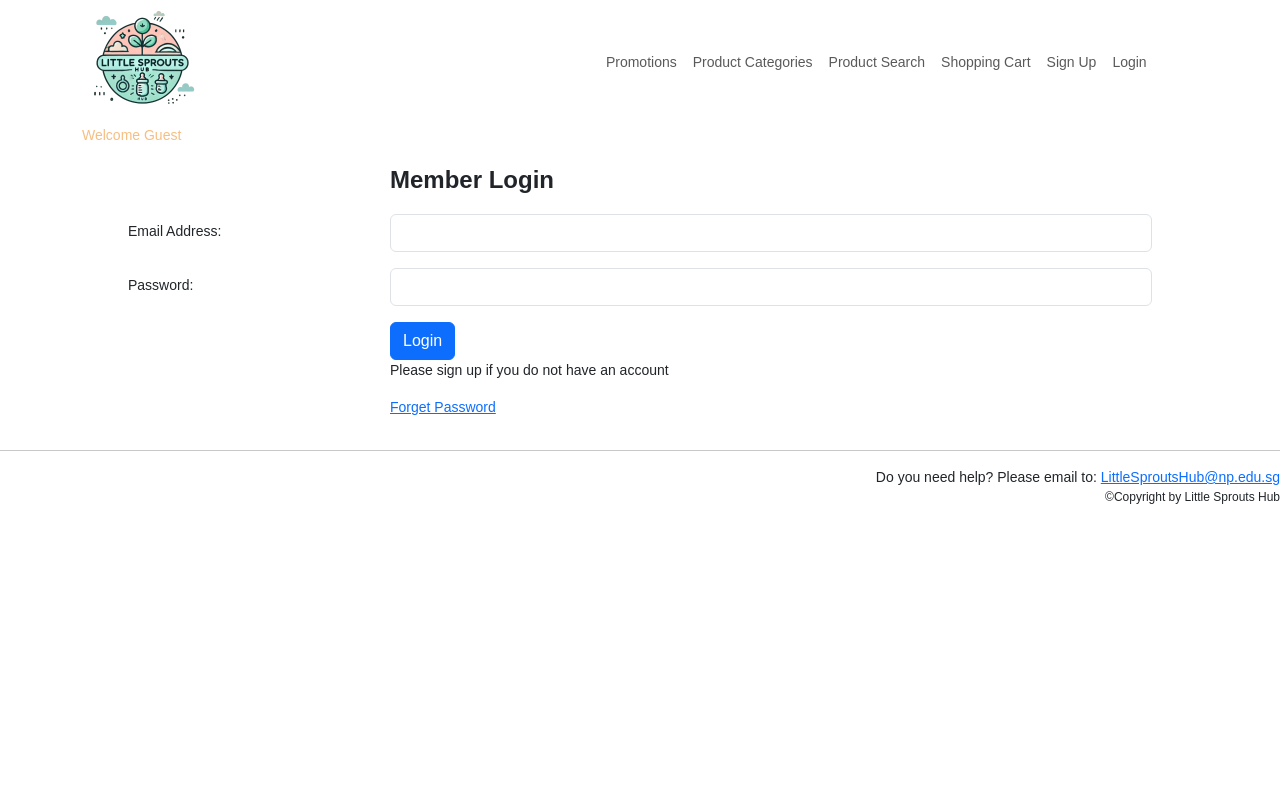
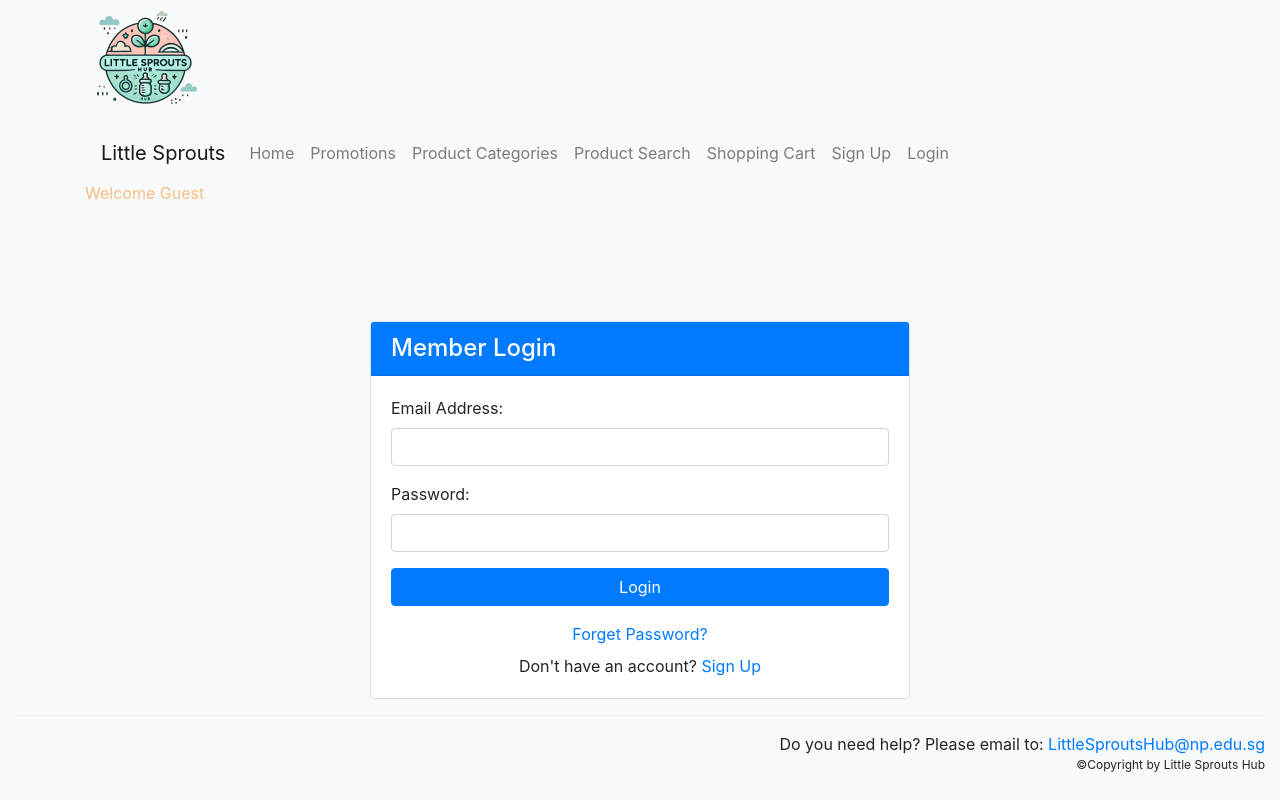
Before and after one commit to Marcus101101/EcadAssigment, a PHP site: page /login.php in a window 1280 px wide. Run offline with PHP 8.4, Linux system fonts and the light colour scheme.

Commit message:
redesigned the login page and made some changes to navbar

```diff
--- a/login.php
+++ b/login.php
@@ -4,47 +4,55 @@ session_start();
 //Include the Page Layout header
 include("header.php");
 ?>
-<!-- Create a centrally located container -->
- <div style="width:80%; margin:auto;">
-<!-- Create a HTML Form within the container -->
- <form action ="checkLogin.php" method="post">
-<!-- 1st row - Header Row -->
-<div class="mb-3 row">
-    <div class="col-sm-9 offset-sm-3">
-        <span class="page-title">Member Login</span>
+<!DOCTYPE html>
+<html>
+<head>
+  <title>Member Login</title>
+  <link rel="stylesheet" href="https://stackpath.bootstrapcdn.com/bootstrap/4.5.2/css/bootstrap.min.css">
+  <style>
+    body {
+      background-color: #f8f9fa; /* Light background color */
+    }
+  .login-container {
+      margin-top: 100px;
+    }
+  </style>
+</head>
+<body>
+
+<div class="container login-container">
+  <div class="row justify-content-center">
+    <div class="col-md-6">
+      <div class="card">
+        <div class="card-header bg-primary text-white">
+          <h4 class="mb-0">Member Login</h4>
+        </div>
+        <div class="card-body">
+          <form action="checkLogin.php" method="post">
+            <div class="form-group">
+              <label for="email">Email Address:</label>
+              <input type="email" class="form-control" id="email" name="email" required>
+            </div>
+            <div class="form-group">
+              <label for="password">Password:</label>
+              <input type="password" class="form-control" id="password" name="password" required>
+            </div>
+            <button type="submit" class="btn btn-primary btn-block">Login</button>
+            <div class="text-center mt-3">
+              <a href="forgetPassword.php">Forget Password?</a>
+            </div>
+            <div class="text-center mt-2">
+              Don't have an account? <a href="register.php">Sign Up</a>
+            </div>
+          </form>
+        </div>
+      </div>
     </div>
+  </div>
 </div>
-<!-- 2nd row - entry of email address -->
- <div class="mb-3 row">
-    <label class="col-sm-3 col-form-label" for="email">
-        Email Address:
-    </label>
-    <div class="col-sm-9">
-        <input class="form-control" type="email"
-                name="email" id="email" required />
-    </div>
-</div>
-<!-- 3rd Row - Entry password -->
- <div class="mb-3 row">
-    <label class="col-sm-3 col-form-label" for="password">
-        Password:
-    </label>
-    <div class="col-sm-9">
-        <input class="form-control" type="password"
-                name="password" id="password" required />
-     </div>
-</div>
-<!-- 4th row - Login Button -->
- <div class='mb-3 row'>
-    <div class='col-sm-9 offset-sm-3'>
 
-        <button type='submit' class="btn btn-primary" >Login</button>
-        <p>Please sign up if you do not have an account </p>
-        <p><a href="forgetPassword.php">Forget Password</a></p>
-    </div>
-</div>
-</form>
-</div>
+</body>
+</html>
 <?php
 //Include the Page Layout footer
 include("footer.php");
--- a/navbar.php
+++ b/navbar.php
@@ -17,31 +17,34 @@ if(isset($_SESSION["ShopperName"])) {
 }
 ?>
 
-<nav class="navbar navbar-expand-md"  style="display:inline-block; vertical-align:middle;"  >
-    <div class="container-fluid" >
-        <!-- Collapsible part of the navbar -->
-         <div class="collapse navbar-collapse" id="collapsibleNavbar">
-            <!-- Left Justifed menu items -->
-             <ul class="navbar-nav me-auto"   >
-                <li class="nav-item" >
+<nav class="navbar navbar-expand-lg navbar-light bg-light">
+  <a class="navbar-brand" href="#">Little Sprouts</a>
+  <button class="navbar-toggler" type="button" data-toggle="collapse" data-target="#navbarNav" aria-controls="navbarNav" aria-expanded="false" aria-label="Toggle navigation">
+    <span class="navbar-toggler-icon"></span>
+  </button>
+  <div class="collapse navbar-collapse" id="navbarNav">
+    <ul class="navbar-nav ml-auto">
+      <li class="nav-item">
+        <a class="nav-link" href="index.php">Home</a>
+      </li>
+      <li class="nav-item">
         <a class="nav-link" href="promotion.php">Promotions</a>
       </li>
-                <li class="nav-item" >
+      <li class="nav-item">
         <a class="nav-link" href="category.php">Product Categories</a>
       </li>
-                <li class="nav-item" >
+      <li class="nav-item">
         <a class="nav-link" href="search.php">Product Search</a>
       </li>
-                <li class="nav-item" >
+      <li class="nav-item">
         <a class="nav-link" href="shoppingCart.php">Shopping Cart</a>
       </li>
-
-            </ul>
-          </div>
-
-           <!-- Right Justified menu items -->
-            <ul class="navbar-nav ms-auto" >
-                    <?php echo $content2; ?>
+      <li class="nav-item">
+        <a class="nav-link" href="register.php">Sign Up</a>
+      </li>
+      <li class="nav-item">
+        <a class="nav-link" href="login.php">Login</a>
+      </li>
     </ul>
   </div>
 </nav>
```
Lines whose indentation alone changed are shown as unchanged.
